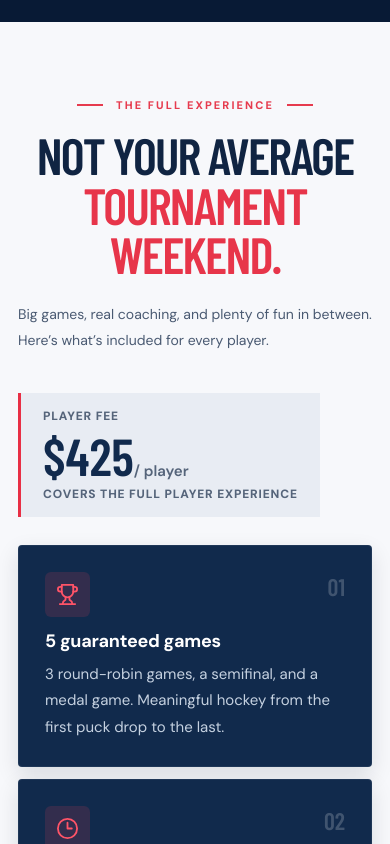
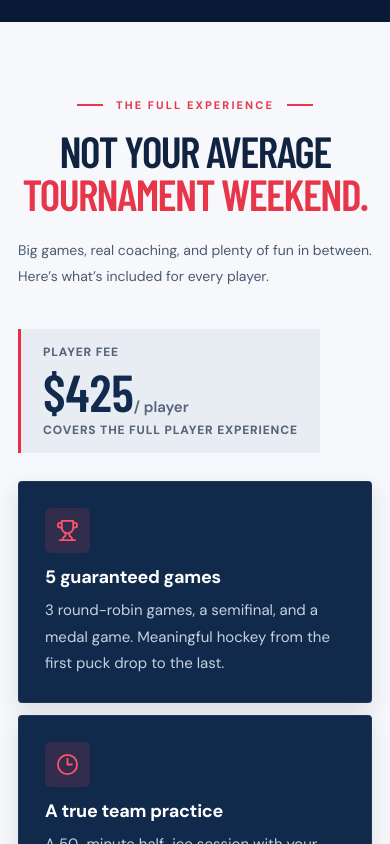
Before and after one commit to Avmannino/four_nations_tournament, a React (Vite) app: page / in a window 390 px wide. Shown: the part 3140-3984 px from the top of the page. Built offline with nearby package versions, Linux system fonts and the light colour scheme.

Commit message:
Remove experience card numbers; mobile two-line Not your average heading
Co-Authored-By: Claude Opus 5.5 <noreply@anthropic.com>

```diff
--- a/src/App.jsx
+++ b/src/App.jsx
@@ -261,8 +261,8 @@ export default function App() {
 
         <section id="experience" className="experience-section section-pad">
           <div className="content-width">
-            <div className="experience-top"><SectionHeader eyebrow="THE FULL EXPERIENCE" title={<>Not your average <span className="highlight-word">tournament weekend.</span></>} body="Big games, real coaching, and plenty of fun in between. Here’s what’s included for every player." /><div className="fee-badge"><span>PLAYER FEE</span><strong>$425<small>/ player</small></strong><span>COVERS THE FULL PLAYER EXPERIENCE</span></div></div>
-            <div className="experience-grid">{experience.map((item, idx) => { const Icon = item.icon; return <article className="experience-card" key={item.title}><div className="experience-card-top"><span className="experience-icon"><Icon size={23} strokeWidth={1.9} /></span><span className="experience-number">0{idx + 1}</span></div><h3>{item.title}</h3><p>{item.text}</p></article>; })}</div>
+            <div className="experience-top"><SectionHeader eyebrow="THE FULL EXPERIENCE" title={<>Not your average <br className="mobile-break" /><span className="highlight-word">tournament weekend.</span></>} body="Big games, real coaching, and plenty of fun in between. Here’s what’s included for every player." /><div className="fee-badge"><span>PLAYER FEE</span><strong>$425<small>/ player</small></strong><span>COVERS THE FULL PLAYER EXPERIENCE</span></div></div>
+            <div className="experience-grid">{experience.map((item) => { const Icon = item.icon; return <article className="experience-card" key={item.title}><div className="experience-card-top"><span className="experience-icon"><Icon size={23} strokeWidth={1.9} /></span></div><h3>{item.title}</h3><p>{item.text}</p></article>; })}</div>
             <div className="event-callout"><div className="callout-icon"><Award size={30} /></div><div><span>SPECIAL GUEST · SPEAKER &amp; SEMINAR</span><strong>Jake Thibeault</strong><p>Jake headlines the opening ceremony, alongside team introductions and flags, and leads a seminar during the tournament weekend.</p></div><a href="#faq" className="callout-link">EVENT DETAILS <ArrowRight size={18} /></a></div>
           </div>
         </section>
--- a/src/styles.css
+++ b/src/styles.css
@@ -114,7 +114,6 @@ button:disabled { opacity: .68; cursor: not-allowed; transform: none !important;
 @media (hover: hover) { .experience-card:hover { box-shadow: 0 16px 36px rgba(11,25,45,.22); transform: translateY(-3px); } }
 .experience-card-top { display: flex; align-items: flex-start; justify-content: space-between; margin-bottom: 20px; }
 .experience-icon { width: 45px; height: 45px; display: grid; place-items: center; background: rgba(255,64,87,.14); color: #ff5468; border-radius: 6px; }
-.experience-number { font: 600 24px 'Barlow Condensed', sans-serif; color: rgba(255,255,255,.2); }
 .experience-card h3 { margin-bottom: 8px; font-weight: 700; font-size: 18px; letter-spacing: -.015em; }
 .experience-card p { font-size: 15px; line-height: 1.75; color: #c5d1e0; margin-bottom: 0; }
 .event-callout { margin-top: 25px; background: #112a4c; color: white; display: flex; align-items: center; gap: 20px; padding: 22px 29px; border-radius: 4px; }
@@ -249,6 +248,7 @@ button:disabled { opacity: .68; cursor: not-allowed; transform: none !important;
   .eyebrow-line { flex-shrink: 0; }
   h1, h2 { text-align: center; }
   .mobile-break { display: inline; }
+  .experience-top .section-heading h2 { font-size: min(51px, calc((100vw - 36px) / 8.1)); white-space: nowrap; }
   .about-layout .section-heading h2 { font-size: min(51px, calc((100vw - 36px) / 9.3)); white-space: nowrap; }
   .details-layout h2 { font-size: 44px; }
   .hero { min-height: auto; }
```
